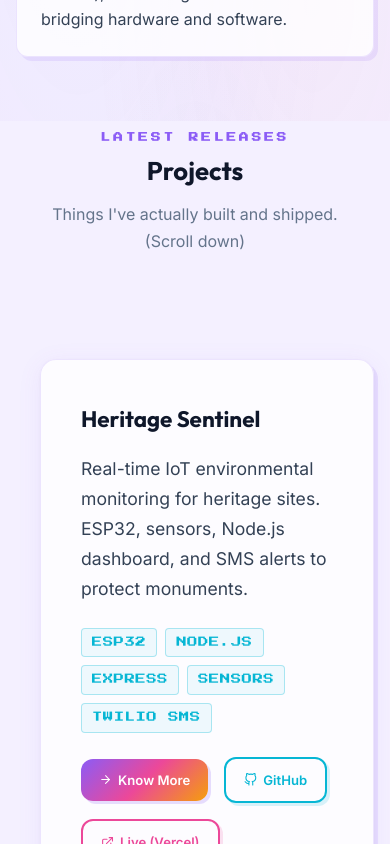
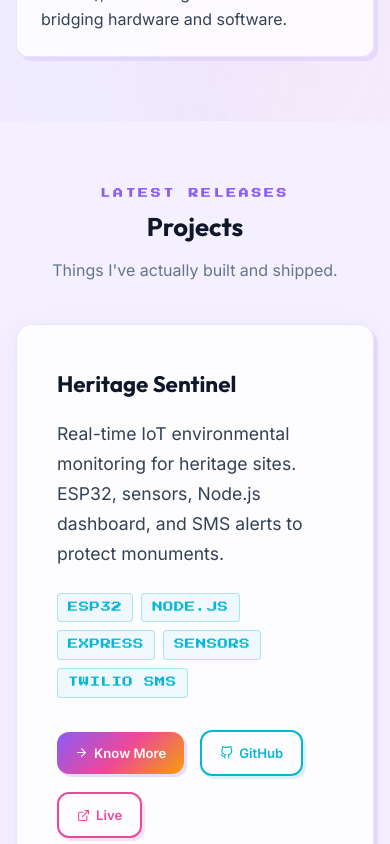
Before and after one commit to Shrinath777/shrinath-portfolio, a React (Vite) app: page / in a window 390 px wide. Shown: the part 2700-3544 px from the top of the page. Built offline with nearby package versions, Linux system fonts and the light colour scheme.

Commit message:
Fix projects layout to clean responsive grid, remove (Scroll down), remove project code button in IEEE research section

```diff
--- a/src/components/Projects.jsx
+++ b/src/components/Projects.jsx
@@ -1,10 +1,6 @@
-import React, { useEffect, useRef } from 'react';
+import React from 'react';
 import { Link } from 'react-router-dom';
 import { FiGithub, FiExternalLink, FiArrowRight } from 'react-icons/fi';
-import gsap from 'gsap';
-import { ScrollTrigger } from 'gsap/ScrollTrigger';
-
-gsap.registerPlugin(ScrollTrigger);
 
 const projects = [
   {
@@ -21,7 +17,7 @@ const projects = [
     description: 'A complete dog care mobile app for health tracking, activity logging, and community support. Built with React Native and Supabase.',
     tech: ['React Native', 'Supabase', 'Node.js', 'Expo'],
     repoUrl: 'https://github.com/Shrinath777/tailmate-app',
-    liveUrl: 'https://tailmate-new1.vercel.app', // Deployed frontend
+    liveUrl: 'https://tailmate-new1.vercel.app',
   },
   {
     name: 'RFID Dashboard',
@@ -57,55 +53,17 @@ const projects = [
 ];
 
 function Projects() {
-  const containerRef = useRef(null);
-  const sectionRef = useRef(null);
-  const trackRef = useRef(null);
+  return (
+    <section id="projects" className="section projects-section">
+      <h2 className="section-title animate-on-scroll">
+        <span className="pixel-accent">LATEST RELEASES</span>
+        Projects
+      </h2>
+      <p className="section-subtitle animate-on-scroll">Things I've actually built and shipped.</p>
 
-  useEffect(() => {
-    let ctx = gsap.context(() => {
-      const track = trackRef.current;
-      const section = sectionRef.current;
-
-      if (!track || !section) return;
-
-      const getScrollAmount = () => {
-        let trackWidth = track.scrollWidth;
-        return -(trackWidth - window.innerWidth + 100); // 100px padding adjustment
-      };
-
-      const tween = gsap.to(track, {
-        x: getScrollAmount,
-        ease: "none"
-      });
-
-      ScrollTrigger.create({
-        trigger: section,
-        start: "top top",
-        end: () => `+=${getScrollAmount() * -1}`,
-        pin: true,
-        animation: tween,
-        scrub: 1,
-        invalidateOnRefresh: true
-      });
-    }, containerRef);
-
-    return () => ctx.revert();
-  }, []);
-
-  return (
-    <div ref={containerRef}>
-      <section id="projects" className="projects-section-horizontal" ref={sectionRef}>
-        <div className="projects-header">
-        <h2 className="section-title">
-          <span className="pixel-accent">LATEST RELEASES</span>
-          Projects
-        </h2>
-        <p className="section-subtitle">Things I've actually built and shipped. (Scroll down)</p>
-      </div>
-
-      <div className="projects-horizontal-track" ref={trackRef}>
+      <div className="projects-grid animate-on-scroll stagger-1">
         {projects.map((project) => (
-          <div key={project.slug} className="project-card horizontal-card">
+          <div key={project.slug} className="project-card">
             <h3 className="project-name">{project.name}</h3>
             <p className="project-description">{project.description}</p>
             <div className="tech-pills">
@@ -122,25 +80,14 @@ function Projects() {
               </a>
               {project.liveUrl && (
                 <a href={project.liveUrl} target="_blank" rel="noopener noreferrer" className="btn btn-small btn-cyan">
-                  <FiExternalLink style={{ marginRight: '6px' }} /> Live (Vercel)
+                  <FiExternalLink style={{ marginRight: '6px' }} /> Live
                 </a>
-              )}
-              {project.backendUrl && (
-                <a href={project.backendUrl} target="_blank" rel="noopener noreferrer" className="btn btn-small btn-outline" style={{ borderColor: '#2563eb', color: '#60a5fa' }}>
-                  <FiExternalLink style={{ marginRight: '6px' }} /> API (Render)
-                </a>
-              )}
-              {project.comingSoon && (
-                <span className="btn btn-small project-coming-soon">
-                  🚀 Coming Soon
-                </span>
               )}
             </div>
           </div>
         ))}
       </div>
     </section>
-    </div>
   );
 }
 
--- a/src/components/Research.jsx
+++ b/src/components/Research.jsx
@@ -18,12 +18,9 @@ function Research() {
         <div className="research-meta">
           <span className="research-venue">IEEE Conference Publication</span>
         </div>
-        <div className="research-actions" style={{ display: 'flex', gap: '12px', flexWrap: 'wrap' }}>
+        <div className="research-actions">
           <a href="https://drive.google.com/file/d/1zPOfLbL9HIVp9vWpXxHX-hSoyJEwHZvo/view?usp=sharing" className="btn btn-small btn-primary" target="_blank" rel="noopener noreferrer">
             <FiExternalLink style={{ marginRight: '6px' }} /> View Published Paper
-          </a>
-          <a href="https://github.com/Shrinath777/heritage-sentinel" className="btn btn-small btn-outline" target="_blank" rel="noopener noreferrer">
-            <FiExternalLink style={{ marginRight: '6px' }} /> View Project Code
           </a>
         </div>
       </div>
--- a/src/index.css
+++ b/src/index.css
@@ -953,46 +953,19 @@ img { max-width: 100%; display: block; }
 }
 
 /* ============================================================
-   12. PROJECTS HORIZONTAL SCROLL
-   ============================================================ */
-.projects-section-horizontal {
+   12. PROJECTS GRID
+   ============================================================ */
+.projects-section {
   position: relative;
-  overflow: hidden;
-  height: 100vh; /* Will be pinned by GSAP */
-  display: flex;
-  flex-direction: column;
-  justify-content: center;
   background: var(--bg-base);
-  scroll-margin-top: 80px;
-}
-
-/* Fallback: if GSAP fails to pin, allow horizontal scroll */
-.projects-section-horizontal:not(.pin-spacer *) {
-  overflow-x: auto;
-  overflow-y: hidden;
-}
-
-.projects-header {
-  padding: 0 var(--space-lg);
-  margin-bottom: var(--space-2xl);
+}
+
+.projects-grid {
+  display: grid;
+  grid-template-columns: repeat(auto-fill, minmax(320px, 1fr));
+  gap: var(--space-xl);
   max-width: 1100px;
-  width: 100%;
-  margin-left: auto;
-  margin-right: auto;
-}
-
-.projects-horizontal-track {
-  display: flex;
-  gap: var(--space-xl);
-  padding: 0 var(--space-lg);
-  width: max-content;
-  /* Add padding to right so last card doesn't touch the edge */
-  padding-right: 100px;
-}
-
-.horizontal-card {
-  width: 380px;
-  flex-shrink: 0;
+  margin: 0 auto;
 }
 
 /* Project card */
@@ -1004,6 +977,8 @@ img { max-width: 100%; display: block; }
   padding: var(--space-xl);
   box-shadow: var(--shadow-card), var(--shadow-pixel);
   transition: var(--transition-base);
+  display: flex;
+  flex-direction: column;
 }
 
 .project-card:hover {
@@ -1024,6 +999,7 @@ img { max-width: 100%; display: block; }
   color: var(--text);
   line-height: 1.7;
   margin-bottom: var(--space-lg);
+  flex-grow: 1;
 }
 
 .tech-pills {
@@ -1050,6 +1026,8 @@ img { max-width: 100%; display: block; }
   gap: var(--space-md);
   flex-wrap: wrap;
   align-items: center;
+  margin-top: auto;
+  padding-top: var(--space-sm);
 }
 
 .project-coming-soon {
@@ -1981,19 +1959,11 @@ a.contact-list-item:hover .contact-list-icon {
   .ach-grid { grid-template-columns: repeat(2, 1fr); }
   .ach-item--large { grid-column: span 2; }
 
-  /* Projects: vertical scroll fallback on mobile */
-  .projects-section-horizontal {
-    height: auto;
-    overflow: visible;
-    padding: var(--space-2xl) var(--space-md);
-  }
-  .projects-horizontal-track {
-    flex-direction: column;
-    width: 100%;
-    padding-right: 0;
+  /* Projects grid on mobile */
+  .projects-grid {
+    grid-template-columns: 1fr;
     gap: var(--space-lg);
   }
-  .horizontal-card { width: 100%; }
 }
 
 @media (max-width: 480px) {
```
